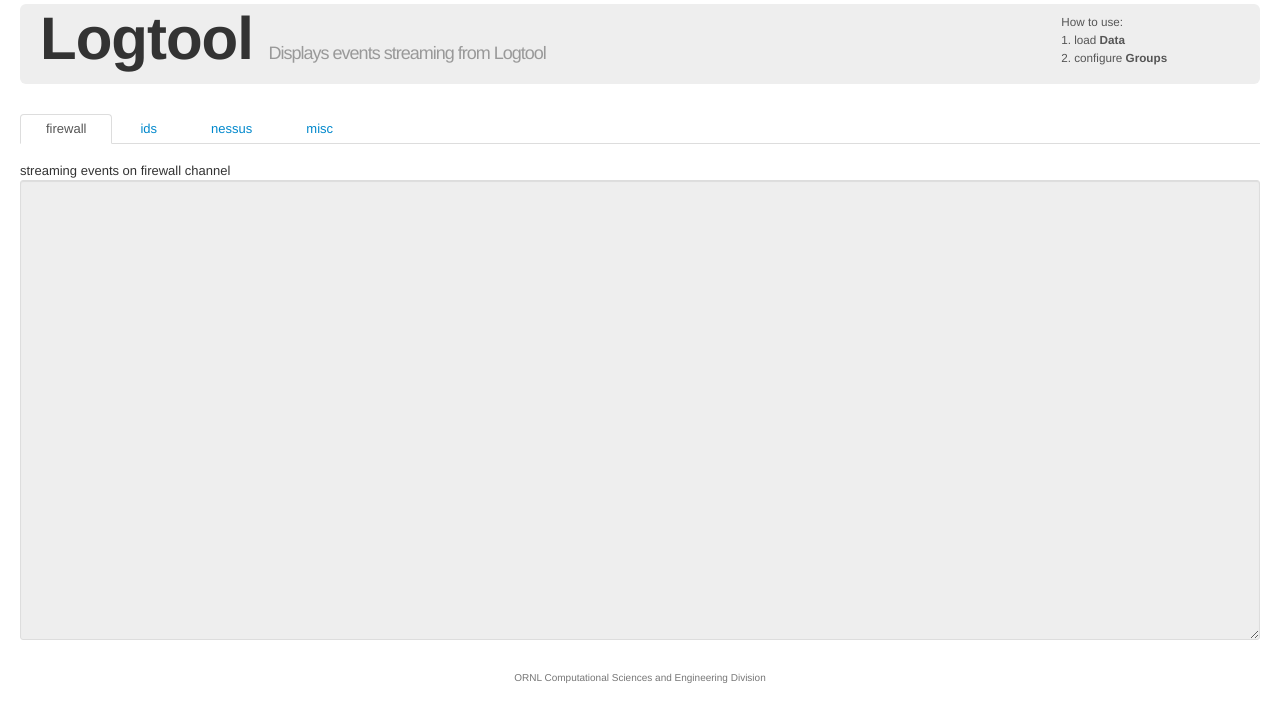
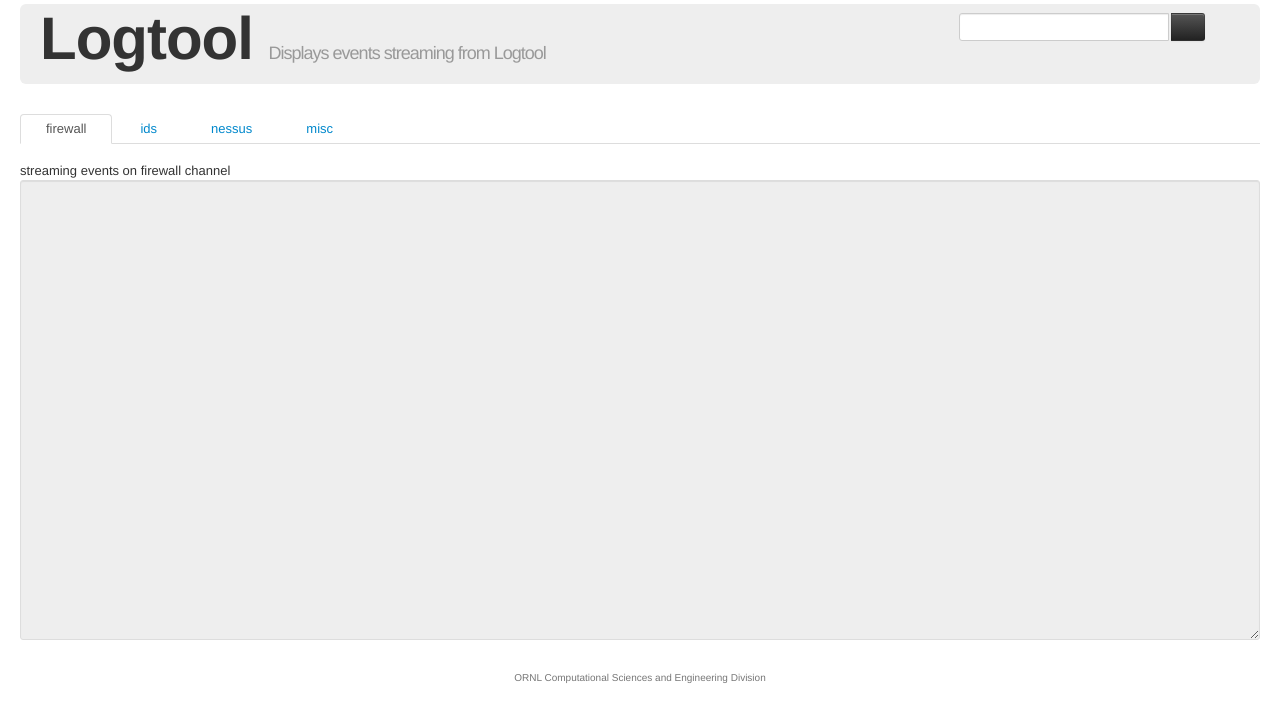
Before and after one commit to ornl-sava/log-tool, a website: page webserver/html/index.html in a window 1280 px wide. Drawn offline with nearby package versions, Linux system fonts and the light colour scheme; files that its build step writes are made by us from their sources; files whose address does not match are found by name.

Commit message:
removed instructions, added searchbar that doesnt do anything yet

```diff
--- a/webserver/html/index.html
+++ b/webserver/html/index.html
@@ -15,11 +15,24 @@
 
           <div class="hero-unit">
             <div class="row-fluid">
-              <div class="span10 app-title">
+              <div class="span9 app-title">
                 <h1>Logtool <small>Displays events streaming from Logtool</small></h1>
               </div>
-              <div class="span2 app-instructions">
-                How to use: <br /> 1. load <strong>Data</strong> <br /> 2. configure <strong>Groups</strong> <br />
+              <div class="span3 app-instructions">
+                <div class="full-search-bar">
+                  <form action="/" method="GET" class="form-inline">
+                    <div class="control-group">
+                      <div class="controls">
+                        <div class="input-append">
+                          <input id="search-query" type="text" name="query" autocomplete="off" style="width:200px;" class="input-xlarge">
+                          <button class="btn btn-primary btn-inverse btn-small">
+                            <i class="icon-search icon-white"></i>
+                          </button>
+                        </div>
+                      </div>
+                    </div>
+                  </form>
+                </div>
               </div>
             </div>
           </div>
--- a/webserver/server.js
+++ b/webserver/server.js
@@ -22,6 +22,7 @@
 app.route('/public/*').files(path.join(__dirname, './public'))
 app.route('/js/*').files(path.join(__dirname, './public/js'))
 app.route('/css/*').files(path.join(__dirname, './public/css'))
+app.route('/img/*').files(path.join(__dirname, './public/img'))
 
 // routes
 app.route('/')
```
Also changed, not shown: 1 other file.
